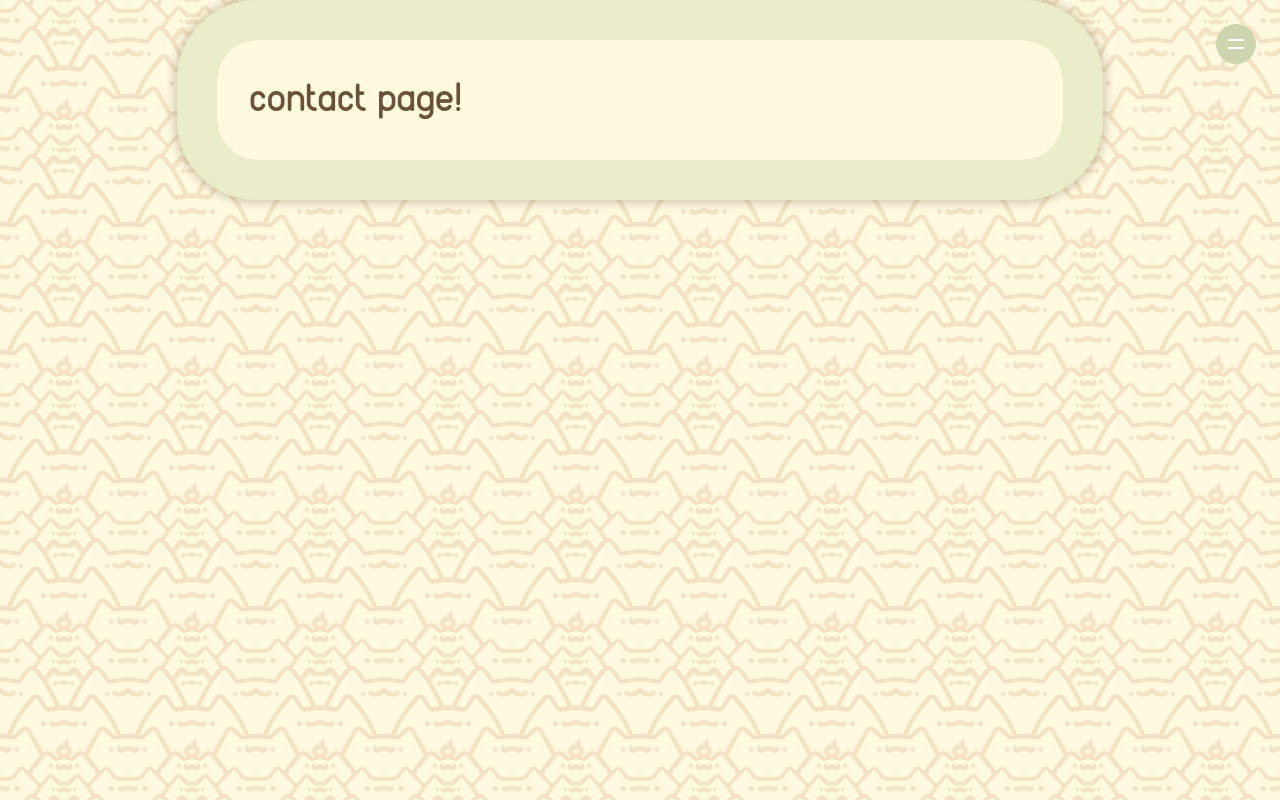
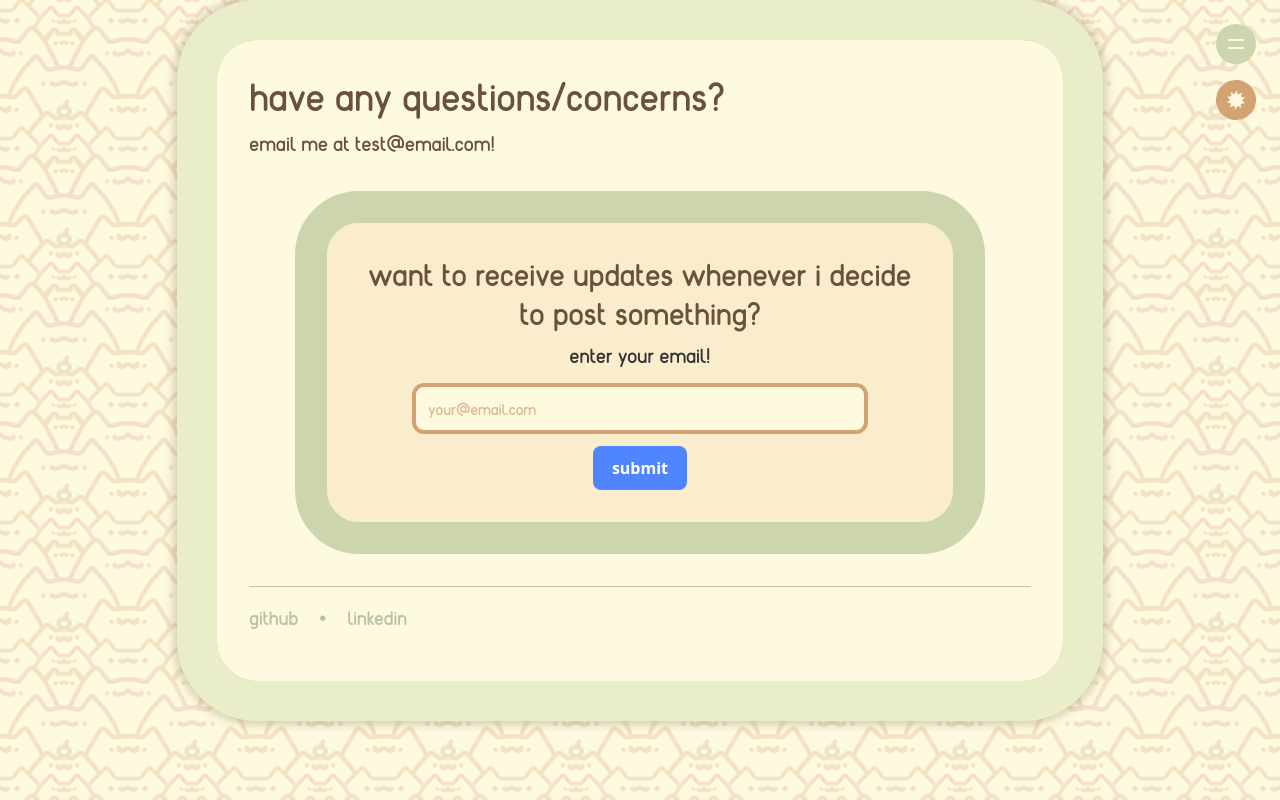
Before and after one commit to shminglebob/CGT-141-Final, a Flask app: page /contact in a window 1280 px wide. Run offline with Flask 3, Linux system fonts and the light colour scheme.

Commit message:
added some shit lowkey forgot to commit

```diff
--- a/app.py
+++ b/app.py
@@ -13,32 +13,44 @@ db = SQLAlchemy(app)
 
 @app.route('/')
 def index():
-    return render_template('index.html', active_link='home')
+    return render_page('index.html', 'home', request)
 
 @app.route('/about')
 def about():
-    return render_template('about.html', active_link='about')
+    return render_page('about.html', 'about', request)
 
 @app.route('/projects')
 def projects():
-    return render_template('projects.html', active_link='projects')
+    return render_page('projects.html', 'projects', request)
 
 @app.route('/devlog')
 def devlog():
-    return render_template('devlog.html', active_link='devlog',
+    return render_page('devlog.html', 'devlog', request,
                            markdown_content=parse_md_file('static/md/Three Link Inverse Kinematics.md'))
 
 @app.route('/contact')
 def contact():
-    return render_template('contact.html', active_link='contact')
+    return render_page('contact.html', 'contact', request)
 
 @app.route('/gallery')
 def gallery():
-    return render_template('gallery.html', active_link='gallery')
+    return render_page('gallery.html', 'gallery', request)
 
 @app.route('/resume')
 def resume():
-    return render_template('resume.html', active_link='resume')
+    return render_page('resume.html', 'resume', request)
+
+def render_page(path, page_name, request, **kwargs):
+    theme = request.cookies.get('theme', 'light')
+
+    base_args = {
+        'theme' : theme,
+        'current_page' : page_name
+    }
+
+    context = {**base_args, **kwargs}
+
+    return render_template(path, **context)
 
 def parse_md_file(path):
     markdown_content = f'<h1 class="subtitle">{path.split("/")[-1][:-3]}</h1>'
--- a/static/css/global.css
+++ b/static/css/global.css
@@ -13,18 +13,46 @@
 :root {
     /* Colours */
     --text-colour: #6A523A;
+
     --bg-colour: #fefae0;
+    --alt-bg-colour: #17130F;
+
     --primary-colour: #d4a373;
     --secondary-colour: #faedcd;
+
     --primary-accent-colour: #ccd5ae;
     --secondary-accent-colour: #e9edc9;
+
     --link-colour: #B9C29E;
     --visited-link-colour: #ccd5ae;
+
     --shadow-colour: #6A523A3F;
+
+    --theme-icon: url('/static/images/icons/sun.png');
 
     /* Fonts */
     --title-font: 'Indie Flower';
     --base-font: 'Reef';
+}
+
+:root[data-theme="dark"] {
+    --text-colour: #fefae0;
+
+    --bg-colour: #17130F;
+    --alt-bg-colour: #fefae0;
+
+    --primary-colour: #6A523A;
+    --secondary-colour: #1F1B17;
+
+    --primary-accent-colour: #ffffff;
+    --secondary-accent-colour: #6A523A;
+
+    --link-colour: #ccd5ae;
+    --visited-link-colour: #e9edc9;
+
+    --shadow-colour: #00000066;
+
+    --theme-icon: url('/static/images/icons/moon.png');
 }
 
 @media (max-aspect-ratio : 3/2) {
@@ -45,6 +73,7 @@ body {
 
 a {
     color: var(--link-colour);
+    transition: color 0.2s ease-in;
     font-family: var(--base-font), sans-serif;
 }
 
@@ -52,11 +81,16 @@ a:visited {
     color: var(--visited-link-colour);
 }
 
+a:hover {
+    color: var(--visited-link-colour);
+}
+
 p,
 h1,
 h2,
 h3,
-li {
+li,
+input {
     color: var(--text-colour);
     font-family: var(--base-font), sans-serif;
 }
@@ -103,12 +137,17 @@ main p {
     inset: 0;
     z-index: -1;
     pointer-events: none;
-    mask-image: var(--src);
+    mask-image: url('/static/images/textures/seamless cat.png');
     mask-repeat: repeat;
     mask-size: 10%;
     flex: 1;
     background-color: var(--primary-colour);
     opacity: 0.25;
+}
+
+[data-theme="dark"] #bg-overlay {
+    opacity: .5;
+    mask-image: url('/static/images/textures/seamless dark.png');
 }
 
 .title {
@@ -128,8 +167,7 @@ main p {
 }
 
 .text-mask {
-    background-clip: text;
-    mix-blend-mode: multiply;
+    opacity: 0.7;
     user-select: none;
 }
 
@@ -147,3 +185,78 @@ main p {
     padding: 0 !important;
     margin: 0 !important;
 }
+
+.external-links {
+    font-size: 1.25rem;
+    color: var(--link-colour);
+}
+
+.external-links>* {
+    margin-right: 1rem;
+}
+
+hr {
+    color: var(--alt-bg-colour);
+}
+
+form {
+    width: 80%;
+    margin: 2rem auto;
+    padding: 2rem;
+    background: var(--secondary-colour);
+    border-radius: 2rem;
+    outline: 2rem solid var(--primary-accent-colour);
+    margin-top: 4rem;
+    margin-bottom: 4rem;
+    /* box-shadow: 0 0 1rem .5rem var(--shadow-colour); */
+    text-align: center;
+}
+
+form p {
+    margin-bottom: 1rem;
+    font-weight: 500;
+    color: #333;
+}
+
+form input {
+    width: 80%;
+    padding: 0.6rem 0.8rem;
+    background-color: var(--bg-colour);
+    border: none;
+    outline: .25rem solid var(--primary-colour);
+    border-radius: 8px;
+    font-size: 1rem;
+    transition: border-color .15s ease, box-shadow .15s ease;
+    color: var(--text-colour);
+}
+
+form input::placeholder {
+    color: var(--primary-colour);
+    opacity: 75%;
+}
+
+form input:focus {
+    border-color: #4f86ff;
+    box-shadow: 0 0 0 3px rgba(79, 134, 255, .25);
+}
+
+form button {
+    margin-top: 1rem;
+    padding: 0.6rem 1.2rem;
+    border: none;
+    border-radius: 8px;
+    background: #4f86ff;
+    color: #fff;
+    font-size: 1rem;
+    font-weight: 600;
+    cursor: pointer;
+    transition: filter .15s ease, transform .1s ease;
+}
+
+form button:hover {
+    filter: brightness(1.1);
+}
+
+form button:active {
+    transform: translateY(1px);
+}
--- a/static/css/nav.css
+++ b/static/css/nav.css
@@ -28,7 +28,7 @@
     width: 60%;
     height: 2px;
     border-radius: .15dvh;
-    background: white;
+    background: var(--bg-colour);
     transition: transform 0.3s ease, opacity 0.3s ease;
     transform-origin: center;
 }
@@ -63,8 +63,57 @@
     color: var(--primary-colour);
     font-size: 2rem;
     text-decoration: none;
+    user-select: none;
+}
+
+.nav-links a:hover {
+    color: var(--text-colour);
 }
 
 .nav-links.open {
-    clip-path: circle(150% at calc(100% - 2.5rem) 2.5rem);
+    clip-path: circle(200% at calc(100% - 2.5rem) 2.5rem);
 }
+
+#theme-toggle {
+    padding: 0;
+    position: fixed;
+    top: calc(2rem + 6dvh);
+    right: 1.5rem;
+    width: 5dvh;
+    height: 5dvh;
+    border: none;
+    border-radius: 50%;
+    color: var(--text-colour);
+    font-size: 1.6rem;
+    cursor: pointer;
+    z-index: 1000;
+
+    background-color: var(--bg-colour);
+}
+
+#theme-toggle>div {
+    inset: 0;
+    width: 5dvh;
+    height: 5dvh;
+    mask: var(--theme-icon) no-repeat center;
+    mask-size: contain;
+    background: var(--primary-colour);
+    transition: background 0.3s ease;
+}
+
+#theme-toggle div:hover {
+    background-color: var(--alt-bg-colour);
+}
+
+#theme-overlay {
+    position: fixed;
+    inset: 0;
+    height: 100dvh;
+    width: 100dvw;
+    clip-path: circle(0% at 100% 0%);
+    background: var(--alt-bg-colour);
+    pointer-events: none;
+    z-index: 2000;
+    opacity: 1;
+    will-change: clip-path, opacity;
+}
--- /dev/null
+++ b/static/js/contact.js
@@ -0,0 +1,11 @@
+const subscribeForm = document.getElementById('subscription-form'),
+    emailInput = document.getElementById('subscription-email');
+
+
+function submitSubscribeForm(event) {
+    event.preventDefault();
+
+    $.ajax({
+
+    })
+}
--- a/static/js/global.js
+++ b/static/js/global.js
@@ -1,8 +1,7 @@
-//  Fix hamburger icon disappearing when switching pages
 const toggler = document.querySelector('.navbar-toggler');
 if (toggler) {
-    // read a property that forces a reflow
+
     toggler.offsetHeight;
-    // then nudge it to repaint
+
     window.dispatchEvent(new Event('resize'));
 }
--- a/static/js/nav.js
+++ b/static/js/nav.js
@@ -1,7 +1,60 @@
-const btn = document.getElementById("navToggle");
-const nav = document.querySelector(".nav-links");
+window.addEventListener('DOMContentLoaded', () => {
+    //  Renew cookie
+    document.cookie = `theme=${root.dataset.theme};path=/;max-age=31536000`;
+});
 
-btn.addEventListener("click", () => {
-    btn.classList.toggle("active");
+const navToggle = document.getElementById("nav-toggle"),
+    nav = document.querySelector(".nav-links");
+
+navToggle.addEventListener("click", () => {
+    navToggle.classList.toggle("active");
     nav.classList.toggle("open");
 });
+
+const themeToggle = document.getElementById('theme-toggle'),
+    overlay = document.getElementById('theme-overlay'),
+    root = document.documentElement;
+
+let swappingTheme = false;
+
+themeToggle.addEventListener("click", () => {
+    if (swappingTheme) return;
+
+    swappingTheme = true;
+
+    overlay.style.clipPath = '';
+    overlay.style.opacity = '';
+    overlay.style.backgroundColor = getComputedStyle(overlay).backgroundColor;
+
+    overlay.animate(
+        [
+            { clipPath: 'circle(0% at 100% 0%)' },
+            { clipPath: 'circle(200% at 100% 0%)' }
+        ],
+        {
+            duration: 300,
+            easing: 'ease-in',
+            fill: 'none'
+        }
+    ).onfinish = () => {
+        overlay.style.clipPath = 'circle(200% at 100% 0%)';
+        root.dataset.theme = root.dataset.theme != 'dark' ? 'dark' : 'light';
+        overlay.animate(
+            [
+                { opacity: 1 },
+                { opacity: 0 }
+            ],
+            {
+                duration: 300,
+                easing: 'ease-in',
+                fill: 'none'
+            }
+        ).onfinish = () => {
+            overlay.style.clipPath = 'circle(0% at 100% 0%)';
+            overlay.style.backgroundColor = '';
+            swappingTheme = false;
+
+            document.cookie = `theme=${root.dataset.theme};path=/;max-age=31536000`; // Update cookie
+        };
+    };
+});
--- a/templates/contact.html
+++ b/templates/contact.html
@@ -9,5 +9,26 @@
 {% endblock %}
 
 {% block content %}
-<h1> contact page! </h1>
+<h1>have any questions/concerns?</h1>
+<p>
+    email me at test@email.com!
+</p>
+<form id="subscription-form" onsubmit="submitSubscribeForm(event)">
+    <h2>want to receive updates whenever i decide to post something?</h2>
+    <div class="form-body">
+        <p>enter your email!</p>
+        <input type="email" id="subscription-email" placeholder="your@email.com" required><br>
+    </div>
+    <button type="submit">submit</button>
+</form>
+<hr>
+<p class="external-links">
+    <a style="text-decoration: none;" href="https://github.com/paidvbux">github</a>
+    <span>•</span>
+    <a style="text-decoration: none;" href="https://linkedin.com/in/whatever">linkedin</a>
+</p>
 {% endblock %}
+
+{% block footer %}
+<script src="{{ url_for('static', filename='js/contact.js') }}"></script>
+{% endblock %}
--- a/templates/index.html
+++ b/templates/index.html
@@ -1,5 +1,5 @@
 <!DOCTYPE html>
-<html lang="en">
+<html lang="en" data-theme="{{ theme }}">
 
 <head>
     <meta charset="UTF-8">
@@ -34,7 +34,7 @@
             </a>
         </div>
     </main>
-    <div id="bg-overlay" style="--src: url('/static/images/textures/seamless cat.png');"></div>
+    <div id="bg-overlay"></div>
     <script src="https://cdn.jsdelivr.net/npm/pixi.js@8.1.5/dist/pixi.min.js"></script>
     <script src="https://cdn.jsdelivr.net/npm/bootstrap@5.3.3/dist/js/bootstrap.bundle.min.js"
         integrity="sha384-YvpcrYf0tY3lHB60NNkmXc5s9fDVZLESaAA55NDzOxhy9GkcIdslK1eN7N6jIeHz"
--- a/templates/skeletons/base.html
+++ b/templates/skeletons/base.html
@@ -1,5 +1,5 @@
 <!DOCTYPE html>
-<html lang="en">
+<html lang="en" data-theme="{{ theme }}">
 
 <head>
     <meta charset="UTF-8">
@@ -20,10 +20,10 @@
                     {% block content %}{% endblock %}
                 </div>
             </main>
-            <div class="col-12 mx-auto" id="bg-overlay" style="--src: url('/static/images/textures/seamless cat.png');">
-            </div>
+            <div id="bg-overlay"></div>
         </div>
     </div>
+    <script src="https://code.jquery.com/jquery-3.7.1.min.js"></script>
     <script src="https://cdn.jsdelivr.net/npm/bootstrap@5.3.3/dist/js/bootstrap.bundle.min.js"
         integrity="sha384-YvpcrYf0tY3lHB60NNkmXc5s9fDVZLESaAA55NDzOxhy9GkcIdslK1eN7N6jIeHz"
         crossorigin="anonymous"></script>
@@ -31,4 +31,5 @@
     {% block footer %}{% endblock %}
 </body>
 
+
 </html>
--- a/templates/snippets/navbar.html
+++ b/templates/snippets/navbar.html
@@ -1,20 +1,36 @@
 <link rel="stylesheet" href="{{ url_for('static', filename='css/nav.css') }}">
 
 <nav class="circle-nav">
-    <button id="navToggle" class="nav-btn">
+    <button id="nav-toggle" class="nav-btn">
         <span></span>
         <span></span>
     </button>
 
+    <button id="theme-toggle" aria-label="toggle theme">
+        <div>
+        </div>
+    </button>
+
+    {% set links = {
+    'home': '/',
+    'about': '/about',
+    'projects': '/projects',
+    'gallery': '/gallery',
+    'contact': '/contact',
+    'devlog': '/devlog',
+    'resume': '/resume',
+    } %}
+
+
     <ul class="nav-links">
-        <li><a href="/">home</a></li>
-        <li><a href="/about">about</a></li>
-        <li><a href="/projects">projects</a></li>
-        <li><a href="/gallery">gallery</a></li>
-        <li><a href="/contact">contact</a></li>
-        <li><a href="/devlog">devlogs</a></li>
-        <li><a href="/resume">resume</a></li>
+        {% for page in links.keys() %}
+        <li><a href="{{ links[page] }}" {% if current_page==page %}
+                style="pointer-events: none; color: var(--text-colour);" {% endif %}>{{page}}</a>
+        </li>
+        {% endfor %}
     </ul>
 </nav>
 
+<div id="theme-overlay"></div>
+
 <script src="{{ url_for('static', filename='js/nav.js') }}"></script>
```
Also changed, not shown: static/images/icons/moon.png (added), static/images/icons/sun.png (added), static/images/textures/seamless dark.png (added), 3 other files.
